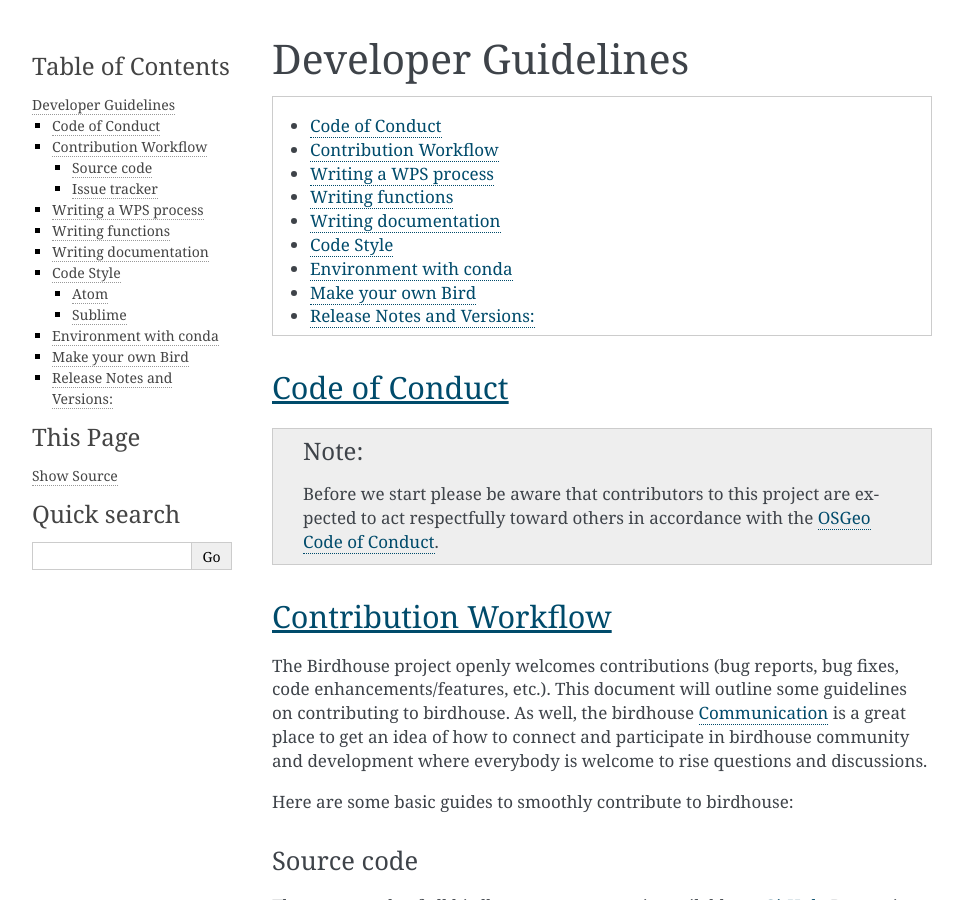
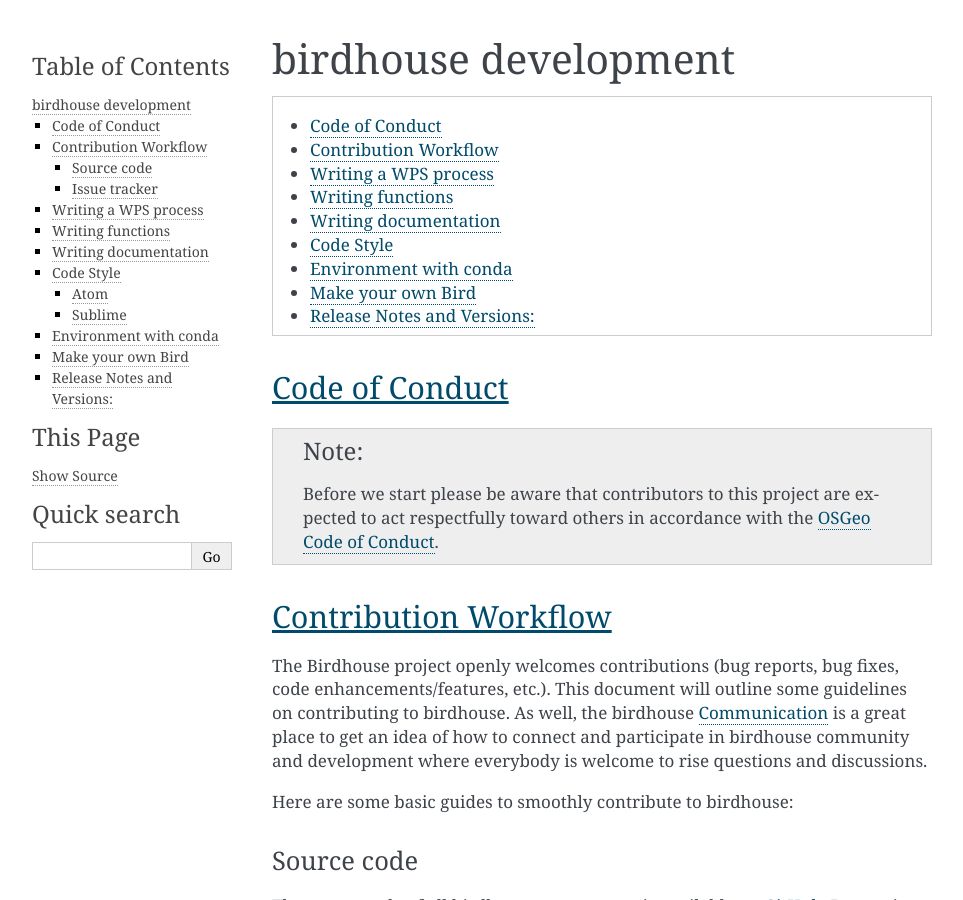
Before and after one commit to bird-house/birdhouse-docs, a Sphinx documentation site: the page built from docs/source/guide_dev.rst, in a window 1280 px wide and 900 px high. Shown: the whole window, without its empty margins (148-1111 px from the left). Built offline with Sphinx 7.4.7, drawn with Linux system fonts in a browser that asks for light colours; pages that are not in the unit, such as notebooks, are missing from menus.

Commit message:
change titles

```diff
--- a/docs/source/guide_admin.rst
+++ b/docs/source/guide_admin.rst
@@ -1,6 +1,6 @@
 .. _guide_admin:
 
-Administrator Guidelines
+birdhouse administration
 ========================
 
 .. contents::
--- a/docs/source/guide_dev.rst
+++ b/docs/source/guide_dev.rst
@@ -1,7 +1,7 @@
 .. _guide_guide:
 
-Developer Guidelines
-====================
+birdhouse development
+=====================
 
 .. contents::
     :local:
--- a/docs/source/guide_install.rst
+++ b/docs/source/guide_install.rst
@@ -1,6 +1,6 @@
 .. _guide_install:
 
-Installation Guidelines
+birdhouse installation
 =======================
 
 .. contents::
--- a/docs/source/guide_user.rst
+++ b/docs/source/guide_user.rst
@@ -1,7 +1,7 @@
 .. _guide_user:
 
-User Guidelines
-===============
+birdhouse useage
+=================
 
 .. contents::
     :local:
```
